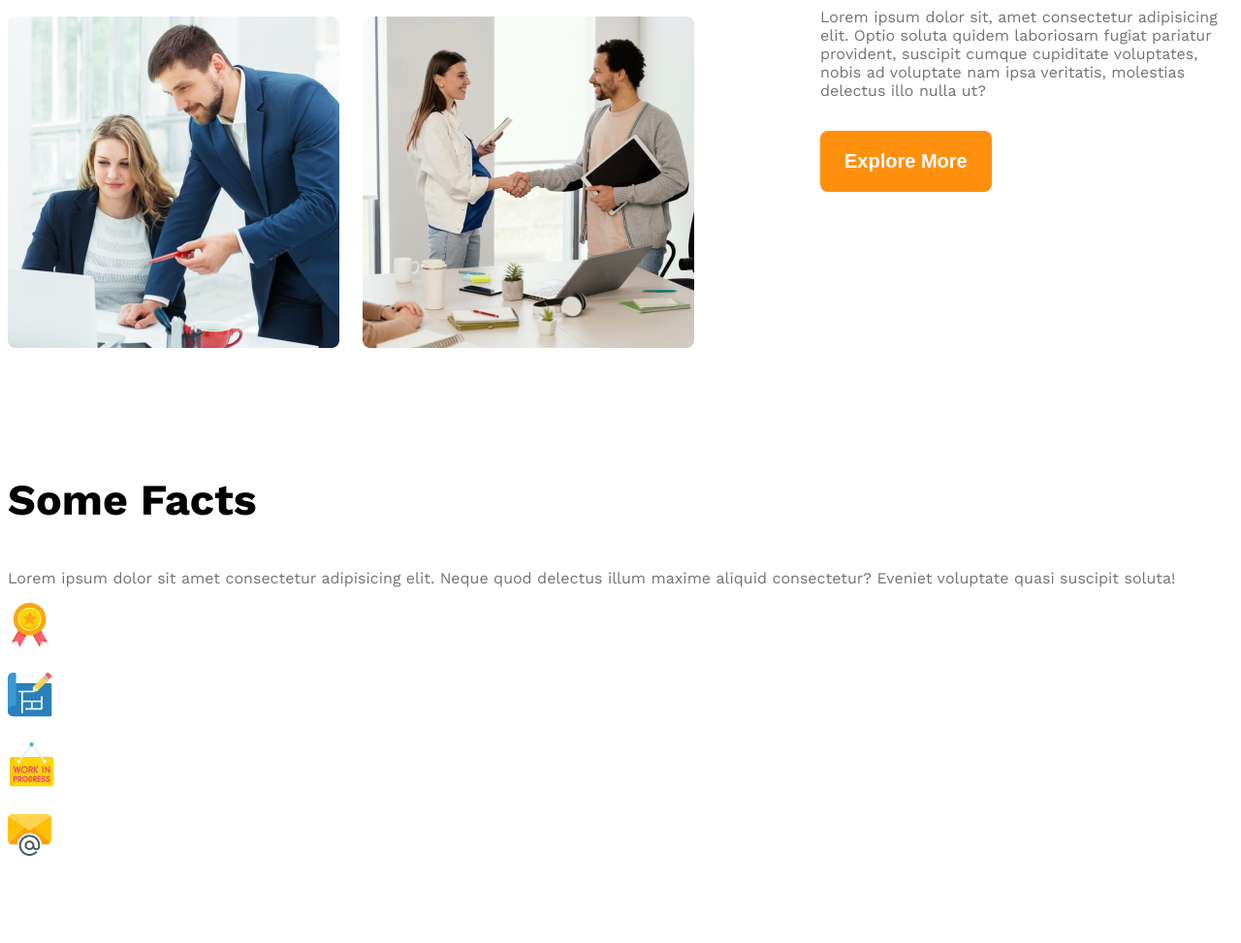
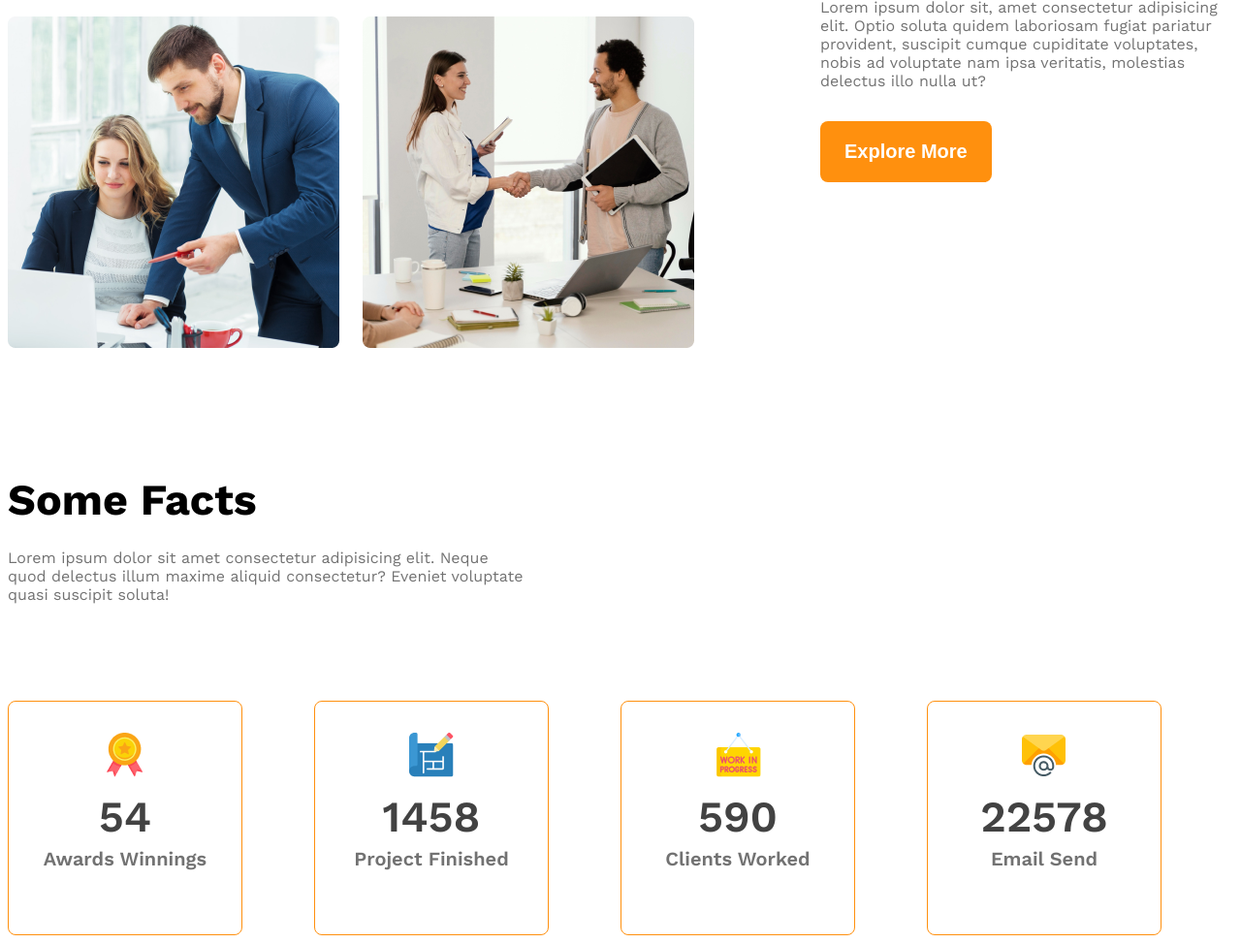
Before and after one commit to abdur2711/g3-architects-responsive-website, a plain HTML site: page index.html in a window 1280 px wide. Shown: the part 1682-2655 px from the top of the page at 97% size. Before the commit the page ends 2592 px from the top, so only its background shows below. Drawn offline with nearby package versions, Linux system fonts and the light colour scheme.

Commit message:
Add fact cards

```diff
--- a/index.html
+++ b/index.html
@@ -45,27 +45,35 @@
     <!-- feature you'll enjoy -->
      <section>
       <h3 class="section-title">Some Facts</h3>
-      <p class="text-light-gray">Lorem ipsum dolor sit amet consectetur adipisicing elit. Neque quod delectus illum maxime aliquid consectetur? Eveniet voluptate quasi suscipit soluta!</p>
-      <div class="fact-container">
-        <div class="fact">
-          <img src="images/icons/ribon.png" alt="" class="fact-icon">
-          <h4 class="fact-number"></h4>
-          <h5 class="fact-name"></h5>
+      <p class="fact-description text-light-gray">Lorem ipsum dolor sit amet consectetur adipisicing elit. Neque quod delectus illum maxime aliquid consectetur? Eveniet voluptate quasi suscipit soluta!</p>
+      <div class="facts-container">
+        <div class="fact-card display-flex">
+          <div>
+            <img src="images/icons/ribon.png" alt="" class="fact-icon">
+            <h4 class="fact-number text-gray">54</h4>
+            <h5 class="fact-name text-light-gray">Awards Winnings</h5>
+          </div>
         </div>
-        <div class="fact">
-          <img src="images/icons/projects.png" alt="" class="fact-icon">
-          <h4 class="fact-number"></h4>
-          <h5 class="fact-name"></h5>
+        <div class="fact-card display-flex">
+          <div>
+            <img src="images/icons/projects.png" alt="" class="fact-icon">
+            <h4 class="fact-number text-gray">1458</h4>
+            <h5 class="fact-name text-light-gray">Project Finished</h5>
+          </div>
         </div>
-        <div class="fact">
-          <img src="images/icons/customers.png" alt="" class="fact-icon">
-          <h4 class="fact-number"></h4>
-          <h5 class="fact-name"></h5>
+        <div class="fact-card display-flex">
+          <div>
+            <img src="images/icons/customers.png" alt="" class="fact-icon">
+            <h4 class="fact-number text-gray">590</h4>
+            <h5 class="fact-name text-light-gray">Clients Worked</h5>
+          </div>
         </div>
-        <div class="fact">
-          <img src="images/icons/email.png" alt="" class="fact-icon">
-          <h4 class="fact-number"></h4>
-          <h5 class="fact-name"></h5>
+        <div class="fact-card display-flex">
+          <div>
+            <img src="images/icons/email.png" alt="" class="fact-icon">
+            <h4 class="fact-number text-gray">22578</h4>
+            <h5 class="fact-name text-light-gray">Email Send</h5>
+          </div>
         </div>
       </div>
      </section>
--- a/styles/architects.css
+++ b/styles/architects.css
@@ -53,6 +53,7 @@ main > section {
 .section-title {
   font-size: 2.8rem;
   font-weight: 700;
+  margin-bottom: 24px;
 }
 /* header styles */
 
@@ -125,6 +126,22 @@ main > section {
   margin-bottom: 32px;
 }
 
+/* some facts related style */
+.facts-container {
+  display: grid;
+  grid-template-columns: repeat(4, 1fr);
+}
+
+.fact-card {
+  border: 1px solid #FF900E;
+  border-radius: 8px;
+  width: 240px;
+  height: 240px;
+  text-align: center;
+  justify-content: center;
+  align-items: center;
+}
+
 /* responsive media query */
 @media screen and (max-width: 576px) {
   .navbar,
@@ -142,6 +159,24 @@ main > section {
   }
 }
 
+.fact-number {
+  font-size: 2.8rem;
+  font-weight: 600;
+  margin-top: 10px;
+  margin-bottom: 5px;
+}
+
+.fact-name {
+  font-size: 1.25rem;
+  font-weight: 600;
+  margin-top: 5px;
+}
+
+.fact-description {
+  max-width: 540px;
+  margin-top: 24px;
+  margin-bottom: 100px;
+}
 /* medium size devices */
 @media screen and (min-width: 576px) and (max-width: 992px) {
   .teams {
```
